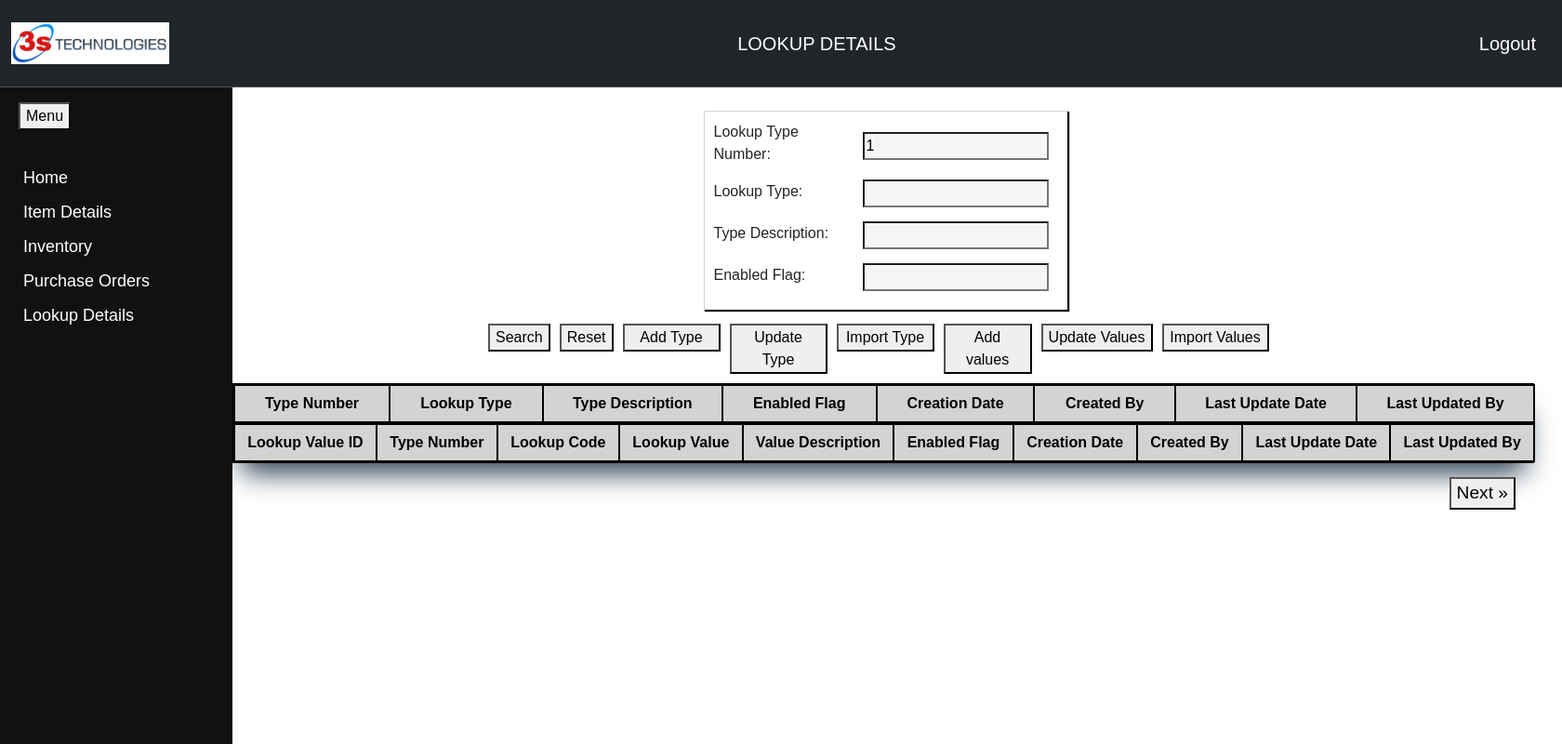
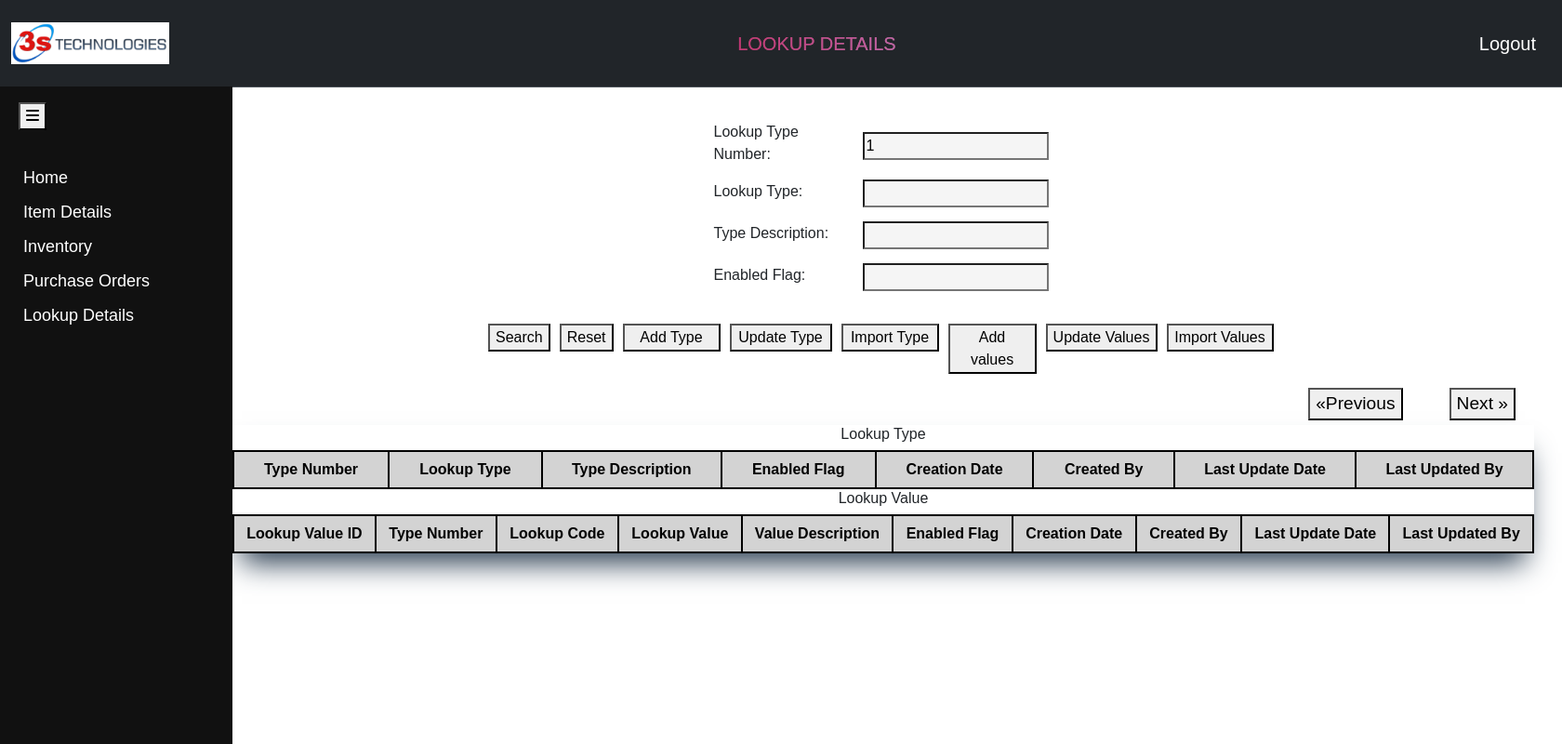
Before and after one commit to amaanshaik20/Infrastructure-Team-Project, a Flask app: page /lookup_details in a window 1680 px wide. Shown: the whole page at 93% size. Run offline with Flask 3, Linux system fonts and the light colour scheme; lists and menus that the app fills with data are empty.

Commit message:
Update lookup_details.html

```diff
--- a/templates/lookup_details.html
+++ b/templates/lookup_details.html
@@ -4,7 +4,8 @@
 <head>
     <meta charset="UTF-8">
     <meta name="viewport" content="width=device-width, initial-scale=1.0">
-    <title>Document</title>
+    <title>3S-Technologies|Lookup Details</title>
+    <link rel="icon" type="image/png" href="/static/logo.png">
     <link rel="stylesheet" href="/static/style.css">
     <link href="https://cdn.jsdelivr.net/npm/bootstrap@5.3.2/dist/css/bootstrap.min.css" rel="stylesheet"
         integrity="sha384-T3c6CoIi6uLrA9TneNEoa7RxnatzjcDSCmG1MXxSR1GAsXEV/Dwwykc2MPK8M2HN" crossorigin="anonymous">
@@ -36,7 +37,7 @@
         .grid1 {
             display: grid;
             /* margin-right: 30px; */
-            box-shadow: 1px 1px 1px 1px black;
+            /* box-shadow: 1px 1px 1px 1px black; */
             /* background-color: lightgray; */
             padding: 10px;
             margin-left: 5px;
@@ -53,7 +54,7 @@
             margin: 5px;
             margin-left: 250px;
             width: 1400px;
-            border: 1px solid black;
+            /* border: 1px solid black; */
             /* justify-content: space-between; */
             box-shadow: rgb(38, 57, 77) 0px 20px 30px -10px;
 
@@ -74,13 +75,16 @@
             white-space: nowrap;
             /* background-color: lightgray; */
             text-align: left;
-            border: 1px solid black;
+            border: 2px solid black;
+
         }
 
         table {
             width: 1400px;
-            /* border: 2px solid black; */
+            border: 2px solid black;
             max-height: 300px;
+
+
         }
 
         th {
@@ -97,8 +101,7 @@
         }
 
         .matter {
-            /* overflow-x: scroll; */
-            overflow-y: scroll;
+            /* overflow-y: scroll; */
             overflow-x: scroll;
             width: 1400px;
             /* margin-left: 200px; */
@@ -187,6 +190,14 @@
 
 <body>
 
+    <nav class="navbar bg-dark border-bottom border-body" data-bs-theme="dark">
+        <div class="container-fluid mb-3 pt-3">
+            <a href="/main"><img src="/static/banner.png" alt=""></a>
+            <!-- <a class="navbar-brand" href="/main">3S TECHNOLOGIES</a> -->
+            <a class="navbar-brand text" href="/lookup_details">LOOKUP DETAILS</a>
+            <a class="navbar-brand" href="/logout">Logout</a>
+        </div>
+    </nav>
     <div class="sidebar" id="sidebar">
         <ul>
             <li><a href="/main">Home</a></li>
@@ -194,17 +205,12 @@
             <li><a href="/inventory">Inventory</a></li>
             <li><a href="/purchase_orders">Purchase Orders</a></li>
             <li><a href="/lookup_details">Lookup Details</a></li>
+            <!-- <li><a href="/import_data">Upload Data</a></li> -->
         </ul>
     </div>
-    <nav class="navbar bg-dark border-bottom border-body" data-bs-theme="dark">
-        <div class="container-fluid mb-3 pt-3">
-            <a href="/main"><img src="/static/banner.png" alt=""></a>
-            <!-- <a class="navbar-brand" href="/main">3S TECHNOLOGIES</a> -->
-            <a class="navbar-brand" href="/lookup_details">LOOKUP DETAILS</a>
-            <a class="navbar-brand" href="/logout">Logout</a>
-        </div>
-    </nav>
-    <button class="toggle-btn" onclick="toggleSidebar()">Menu</button>
+    <div>
+        <button class="toggle-btn" onclick="toggleSidebar()"><i class="fas fa-bars"></i></button>
+    </div>
     <!-- <h3 style="margin-top: 30px; text-align: center;margin-top: -10PX;margin-left: 200PX;font-size: 20PX;">LOOKUP -->
         <!-- DETAILS</h3> -->
     <div class="filters-lookup_type" id="filters">
@@ -263,7 +269,7 @@
                         <button class="additem" style="margin: 5px; width: 105px;"> Add Type</button>
                     </form>
                     <form action="/update2" method="post">
-                        <button style="margin: 5px; width: 105px;">Update Type</button>
+                        <button style="margin: 5px; width: 110px;">Update Type</button>
                     </form>
                     <form action="/upload2" method="post">
                         <button style="margin: 5px; width: 105px;">Import Type</button>
@@ -379,11 +385,16 @@
             </form>
         </div>
     </div>
+    <div style="justify-content: end; display: flex;">
+        <button id="previousBtn" class="np" onclick="handleButtonClick('previous')">&laquo;Previous</button>
+        <button id="nextBtn" class="np" onclick="handleButtonClick('next')">Next &raquo;</button>
+
+</div>
     <div class="container1">
         <div id="typeDataContainer" class="matter">
+            <center><h6>Lookup Type</h6></center>
             <table>
                 <tr>
-
                     <th>Type Number</th>
                     <th>Lookup Type</th>
                     <th>Type Description</th>
@@ -394,6 +405,7 @@
                     <th>Last Updated By</th>
                 </tr>
             </table>
+            <center><h6>Lookup Value</h6></center>
             <table>
                 <tr>
 
@@ -434,14 +446,7 @@
         </div>
     </div> -->
 
-    <div style="justify-content: space-between; display: flex;">
-        <div>
-            <button id="previousBtn" class="np" onclick="handleButtonClick('previous')">&laquo;Previous</button>
-        </div>
-        <div>
-            <button id="nextBtn" class="np" onclick="handleButtonClick('next')">Next &raquo;</button>
-        </div>
-    </div>
+
 
 
     <script src="/static/index.js"></script>
@@ -501,7 +506,7 @@
 
         function resetFilters() {
             // Reset all filter fields to empty
-            document.getElementById("search_lookup_type_number").value = "";
+            document.getElementById("search_lookup_type_number").value = "1";
             document.getElementById("search_lookup_type").value = "";
             document.getElementById("search_type_description").value = "";
             document.getElementById("search_enabled_flag").value = "";
```
